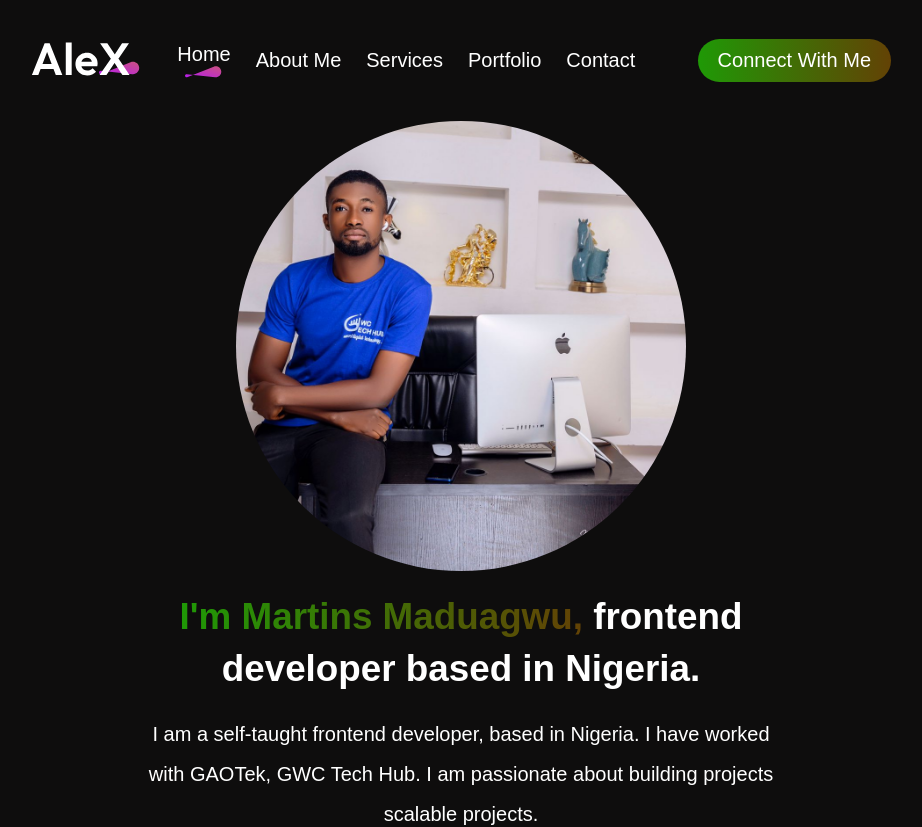
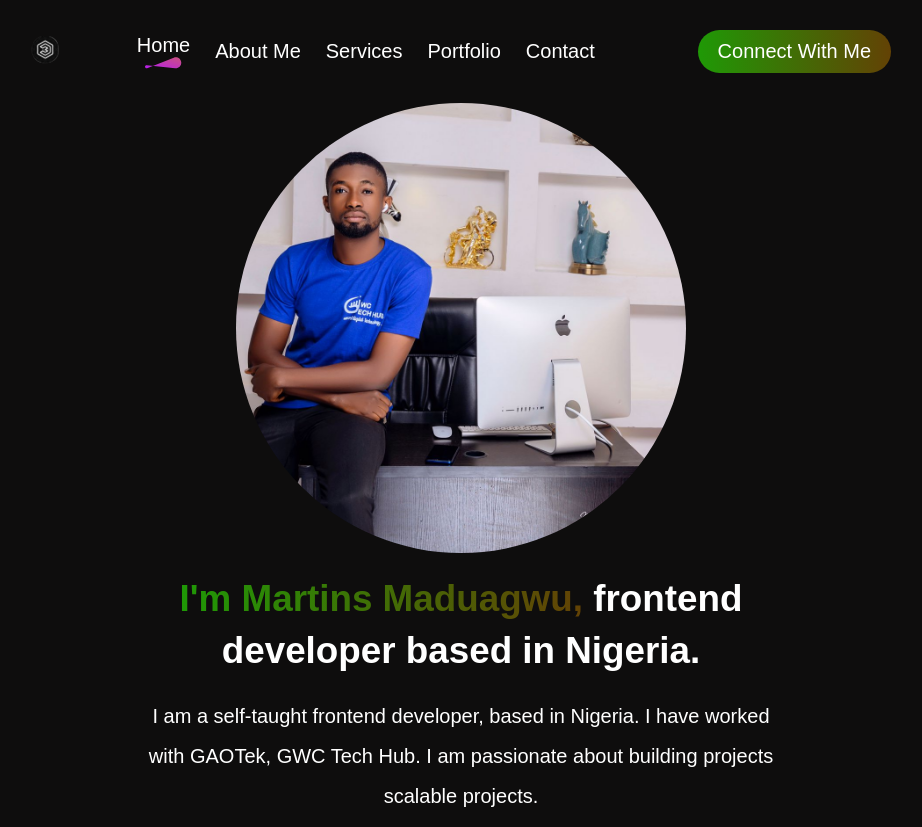
Before and after one commit to Emeraldc23/My-Portfolio, a React (Vite) app: page / in a window 1280 px wide. Shown: the top 827 px of the page, without its empty margins (179-1101 px from the left). Built offline with nearby package versions, Linux system fonts and the light colour scheme.

Commit message:
added logo

```diff
--- a/index.html
+++ b/index.html
@@ -2,7 +2,7 @@
 <html lang="en">
   <head>
     <meta charset="UTF-8" />
-    <!--  <link rel="icon" type="image/svg+xml" href="/vite.svg" /> -->
+    <link rel="icon" type="image/svg+xml" href="/bgLogo.png" />
     <meta name="viewport" content="width=device-width, initial-scale=1.0" />
     <title>My Portfolio</title>
   </head>
--- a/src/Components/NavBar.jsx
+++ b/src/Components/NavBar.jsx
@@ -3,7 +3,7 @@ import underLine from "../assets/image/nav_underline.svg";
 import { useRef, useState } from "react";
 import AnchorLink from "react-anchor-link-smooth-scroll";
 import { Link } from "react-router-dom";
-import WatchOut from "./WatchOut";
+import mainLogo from "../assets/image/bgLogo.png";
 import logo from "../assets/image/logo.svg";
 import menuOpen from "../assets/image/menu_open.svg";
 import menuClose from "../assets/image/menu_close.svg";
@@ -22,7 +22,7 @@ const NavBar = () => {
   return (
     <div className="navBar">
       <div className="logo">
-        <img src={logo} alt="" />
+        <img src={mainLogo} alt="" />
       </div>
 
       <img onClick={openMenu} src={menuOpen} alt="" className="menus" />
```
Also changed, not shown: public/bgLogo.png (added), src/assets/image/bgLogo.png (added).
